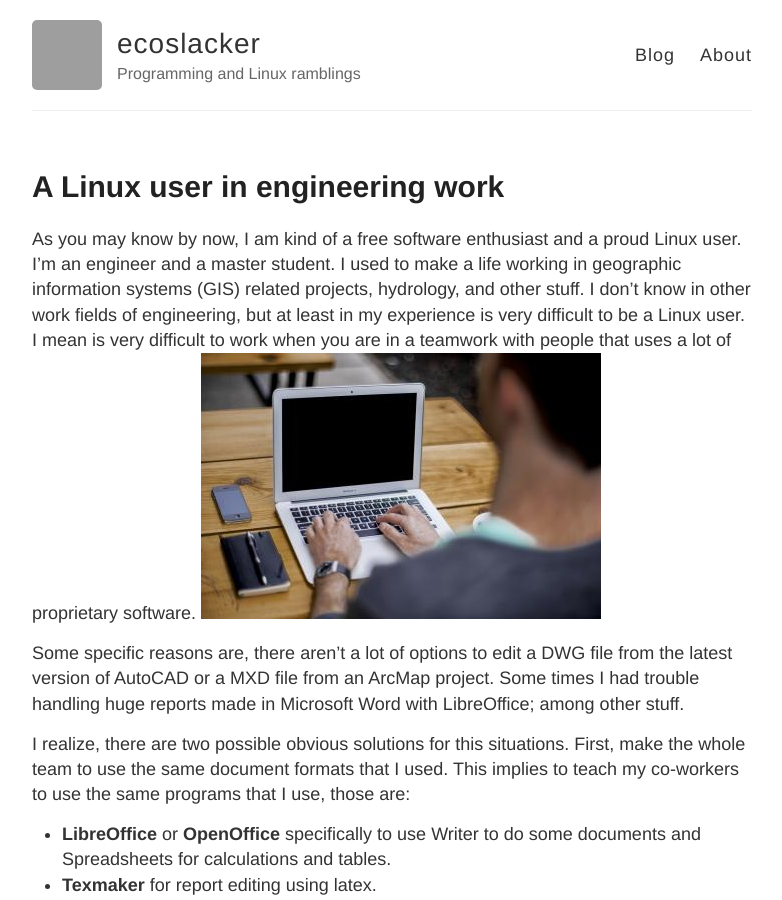
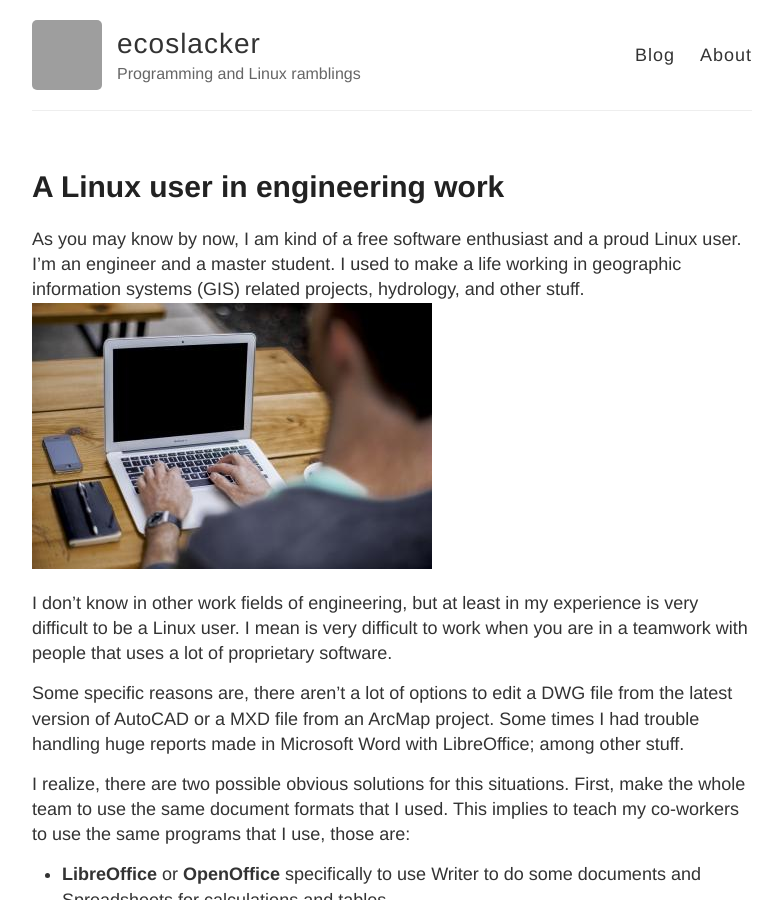
Before and after one commit to ecoslacker/ecoslacker.github.io, a Jekyll site: the page built from _posts/2016-03-20-a-linux-user-in-engineering-work.md, in a window 1280 px wide and 900 px high. Shown: the whole window, without its empty margins (248-1030 px from the left). Built offline with Jekyll 4.4.1, drawn with Linux system fonts in a browser that asks for light colours; grey boxes are pictures that could not be loaded.

```diff
--- a/_posts/2016-03-20-a-linux-user-in-engineering-work.md
+++ b/_posts/2016-03-20-a-linux-user-in-engineering-work.md
@@ -2,8 +2,10 @@
 layout: post
 title: A Linux user in engineering work
 ---
-As you may know by now, I am kind of a free software enthusiast and a proud Linux user. I'm an engineer and a master student. I used to make a life working in geographic information systems (GIS) related projects, hydrology, and  other stuff. I don't know in other work fields of engineering, but at least in my experience is very difficult to be a Linux user. I mean is very difficult to work when you are in a teamwork with people that uses a lot of proprietary software.
+As you may know by now, I am kind of a free software enthusiast and a proud Linux user. I'm an engineer and a master student. I used to make a life working in geographic information systems (GIS) related projects, hydrology, and  other stuff.
 ![linux_user]({{ site.baseurl }}/images/working1.jpg)
+
+I don't know in other work fields of engineering, but at least in my experience is very difficult to be a Linux user. I mean is very difficult to work when you are in a teamwork with people that uses a lot of proprietary software.
 
 Some specific reasons are, there aren't a lot of options to edit a DWG file from the latest version of AutoCAD or a MXD file from an ArcMap project. Some times I had trouble handling huge reports made in Microsoft Word with LibreOffice; among other stuff.
 
```
